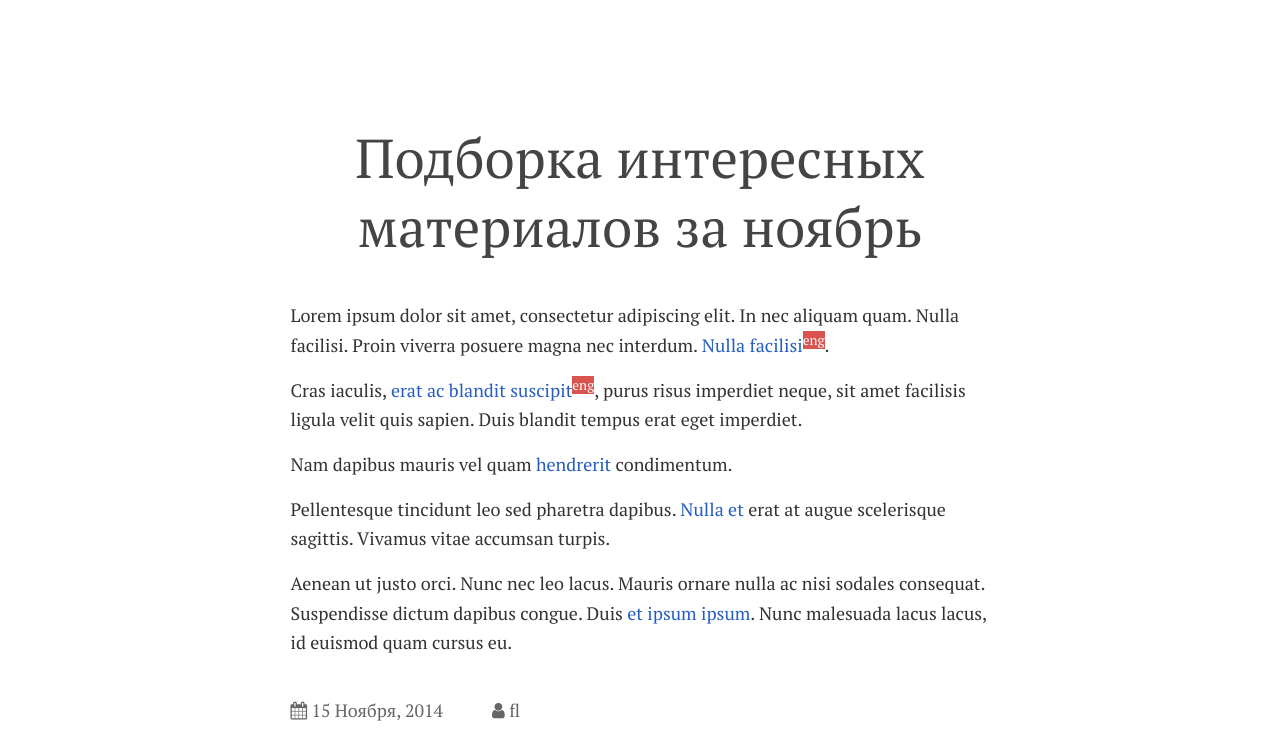
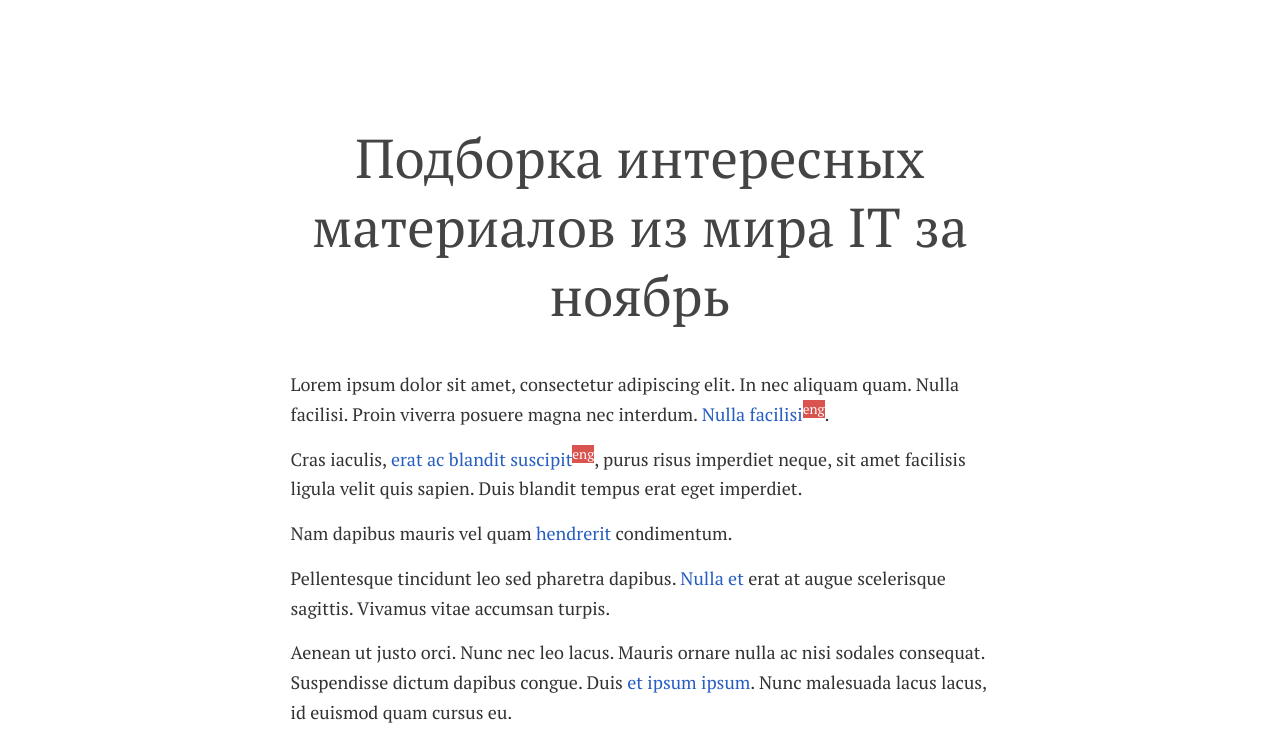
Before and after one commit to imflop/flopim, a plain HTML site: page index.html in a window 1280 px wide. Shown: the part 57-800 px from the top of the page. Drawn offline with nearby package versions, Linux system fonts and the light colour scheme.

Commit message:
change title to post

```diff
--- a/index.html
+++ b/index.html
@@ -66,7 +66,7 @@
             <div class="col-sm-12">
                 <article class="entry">
                     <div class="entry-header">
-                        <h1 class="entry-title"><a href="#">Подборка интересных материалов за ноябрь</a></h1>
+                        <h1 class="entry-title"><a href="#">Подборка интересных материалов из мира IT за ноябрь</a></h1>
                     </div>
                     <div class="entry-content">
                         <ul class="list-unstyled">
```
